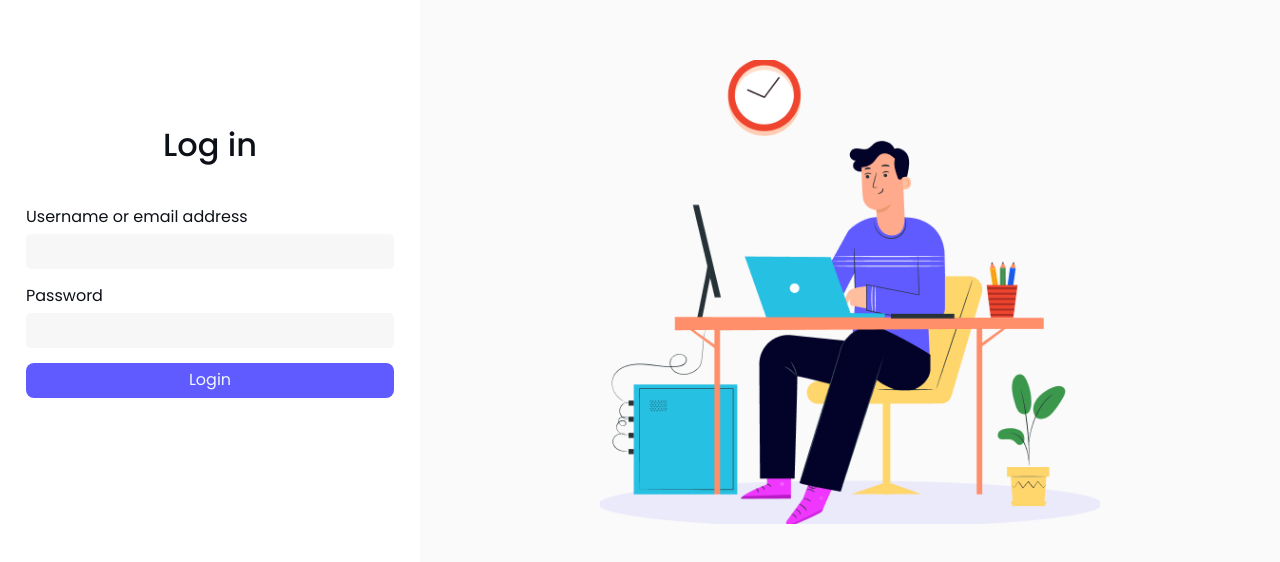
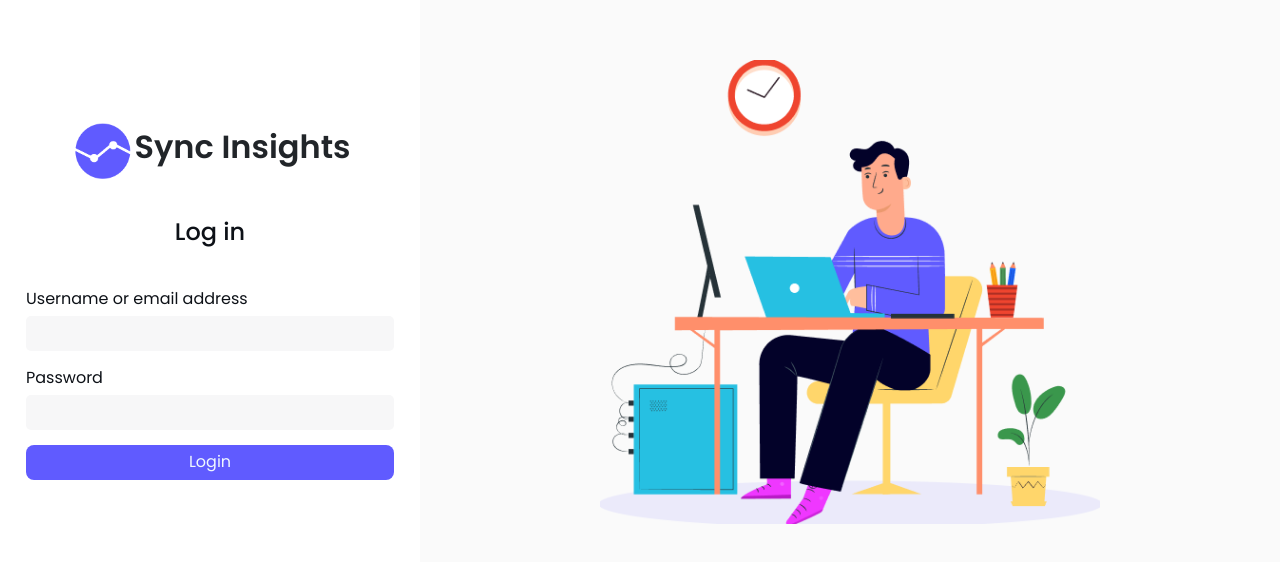
Before and after one commit to KishanBGajera/Sync-Insights, a React (Vite) app in the folder frontend/: page / in a window 1280 px wide. Shown: the part 108-670 px from the top of the page. Built offline with nearby package versions, Linux system fonts and the light colour scheme.

Commit message:
add logo

```diff
--- a/frontend/src/components/LoginPage.jsx
+++ b/frontend/src/components/LoginPage.jsx
@@ -1,15 +1,14 @@
-
 import { IoMdClose } from "react-icons/io";
 import { FaRegCopyright } from "react-icons/fa6";
 // import logo from './logo.jpg';
 import { Link } from "react-router-dom";
-import '../style/LoginPage.css';
+import "../style/LoginPage.css";
 import { useContext, useState } from "react";
 import { loginUser } from "../Global/apiCall";
 
 const LoginPage = () => {
   const [user, setUser] = useState({ email: "", password: "" });
-  const [role,setRole]=useState([]);
+  const [role, setRole] = useState([]);
 
   const getInfo = (i) => {
     // console.log(i.target.name, i.target.value);
@@ -37,14 +36,12 @@ const LoginPage = () => {
       .then((response) => {
         console.log(response.data.data);
         localStorage.setItem("Info", JSON.stringify(response.data.data));
-        if(response.data.data.role_id=="6706715e74f0afc0bcfead3a"){
-          window.location.href="/insights/dashboard"
-        }
-        else if(response.data.data.role_id=="6706718274f0afc0bcfead44"){
-          window.location.href="/ceo/dashboard"
-        }
-        else{
-          window.location.href="/employee/dashboard"
+        if (response.data.data.role_id == "6706715e74f0afc0bcfead3a") {
+          window.location.href = "/insights/dashboard";
+        } else if (response.data.data.role_id == "6706718274f0afc0bcfead44") {
+          window.location.href = "/ceo/dashboard";
+        } else {
+          window.location.href = "/employee/dashboard";
         }
       })
       .catch((error) => {
@@ -57,7 +54,24 @@ const LoginPage = () => {
     <div className="main-container-login">
       <div className="login-container">
         <div className="Name-container">
-          <h2 className="name">Log in</h2>
+          <div
+            style={{ paddingTop: "64px", border: "0px solid black" }}
+            className="sidebar-header"
+          >
+            <img src="/Syn_logo.png" alt="Sync Insights" width={65} />
+            <h2 style={{ fontWeight: "600" }}>Sync Insights</h2>
+          </div>
+          <div
+            style={{
+              width: "100%",
+              display: "flex",
+              border: "0px solid black",
+              justifyContent: "center",
+              paddingTop: "24px",
+            }}
+          >
+            <h4 className="name">Log in</h4>
+          </div>
         </div>
         <div className="form-container">
           <form className="form" method="post" onSubmit={handleLoginForm}>
@@ -70,7 +84,7 @@ const LoginPage = () => {
             />
             {/* <input type="email" name="Email" required
               className="input" /> */}
-            <label htmlFor="password" >Password</label>
+            <label htmlFor="password">Password</label>
             <input
               type="password"
               name="password"
@@ -82,9 +96,10 @@ const LoginPage = () => {
             {/* <a className="forgot" href="#">Forgot password?</a> */}
             <div className="button">
               {/* <Link to="insight" className="Link"><button className="login">Login</button></Link> */}
-              <button className="login" type="submit">Login</button>
+              <button className="login" type="submit">
+                Login
+              </button>
             </div>
-
           </form>
         </div>
       </div>
@@ -95,9 +110,8 @@ const LoginPage = () => {
       {/* <footer className="last">
             <span>Copyright <FaRegCopyright /> 2024 Sync Insights</span>
       </footer> */}
-
     </div>
   );
-}
+};
 
 export default LoginPage;
```
